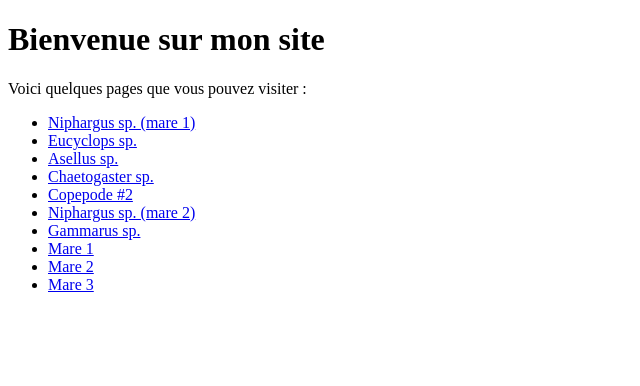
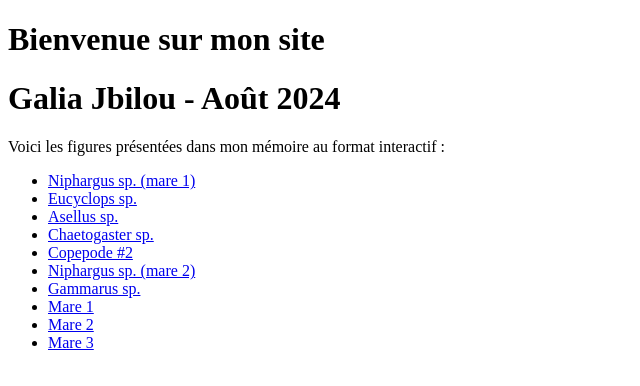
Before and after one commit to GaliaJbilou/GaliaJbilou.github.io, a plain HTML site: page index.html in a window 1280 px wide. Shown: the whole page, without its empty margins (0-640 px from the left). Drawn offline with Linux system fonts and the light colour scheme.

Commit message:
Update index.html

```diff
--- a/index.html
+++ b/index.html
@@ -3,11 +3,13 @@
 <head>
     <meta charset="UTF-8">
     <meta name="viewport" content="width=device-width, initial-scale=1.0">
-    <title>Page d'accueil</title>
+    <title>Mémoire Galia Jbilou</title>
 </head>
 <body>
     <h1>Bienvenue sur mon site</h1>
-    <p>Voici quelques pages que vous pouvez visiter :</p>
+    <h1>Galia Jbilou - Août 2024</h1>
+
+    <p>Voici les figures présentées dans mon mémoire au format interactif :</p>
     <ul>
         <li><a href="Niphargus sp. (mare 1).html">Niphargus sp. (mare 1)</a></li>
         <li><a href="Eucyclops sp..html">Eucyclops sp.</a></li>
```
